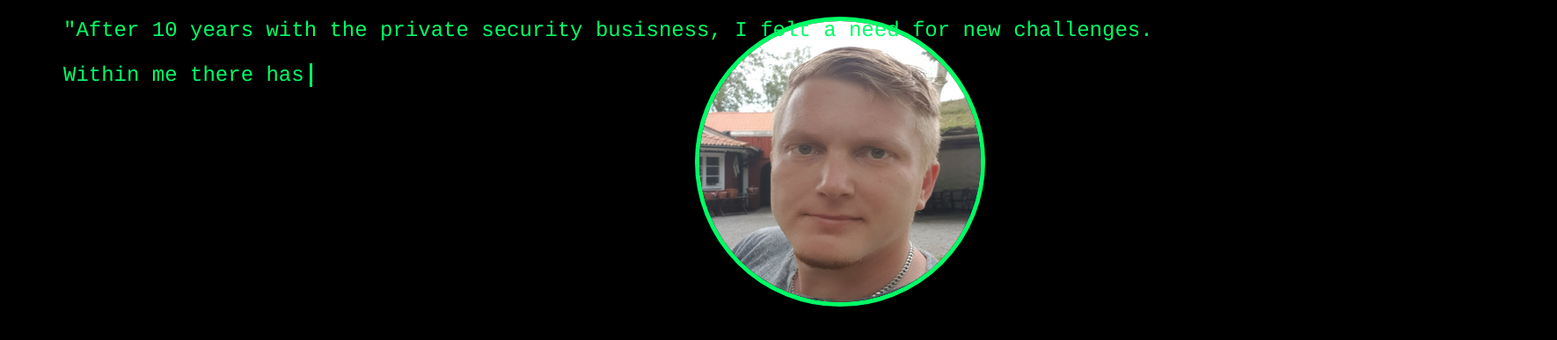
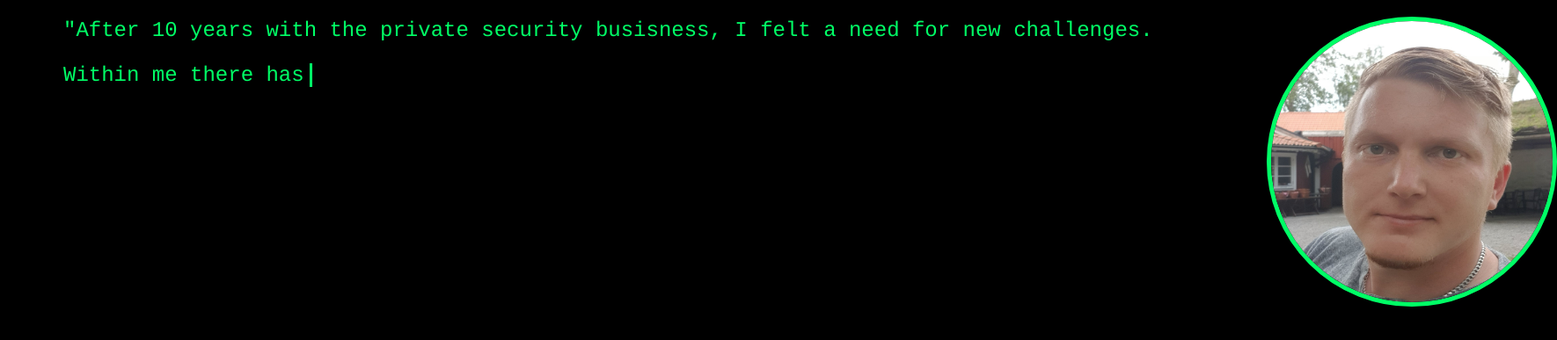
Before and after one commit to AntonAsplund/AntonAsplund.github.io, a plain HTML site: page Trying Out Presentational First Page/index.html in a window 1280 px wide. Shown: the part 133-520 px from the top of the page at 88% size, 1770 px wide, since content can reach past the window. Drawn offline with Linux system fonts and the light colour scheme.

Commit message:
Fixed picture

```diff
--- a/Trying Out Presentational First Page/stylesheet.css
+++ b/Trying Out Presentational First Page/stylesheet.css
@@ -9,7 +9,7 @@ h1 {
     height: 20em;
     width: 20em;
     position: absolute;
-    right: 10em;
+    left: 90em;
     border-radius: 50%;
     border: 5px solid;
     border-color:#00FF66 ;
```
